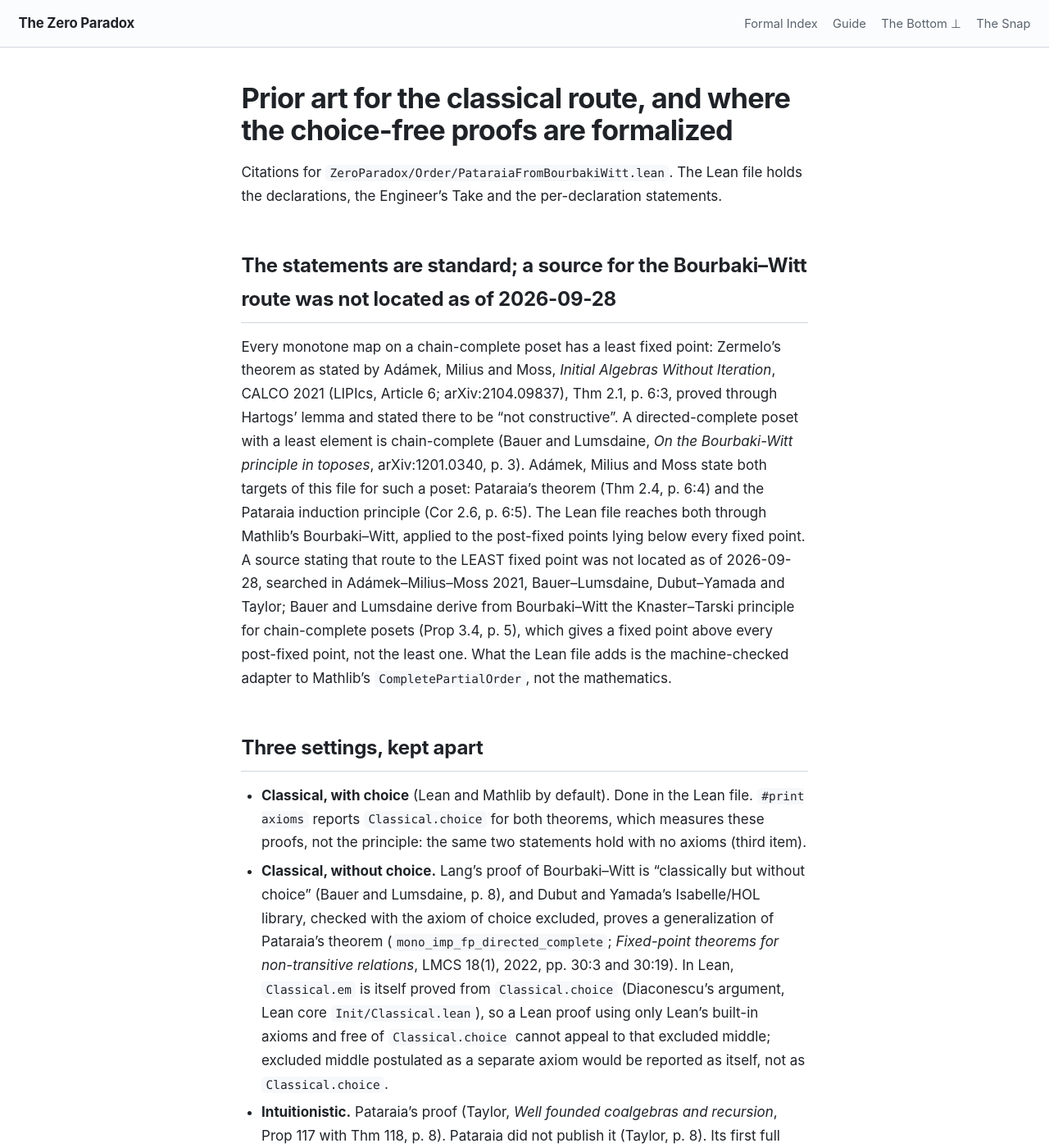
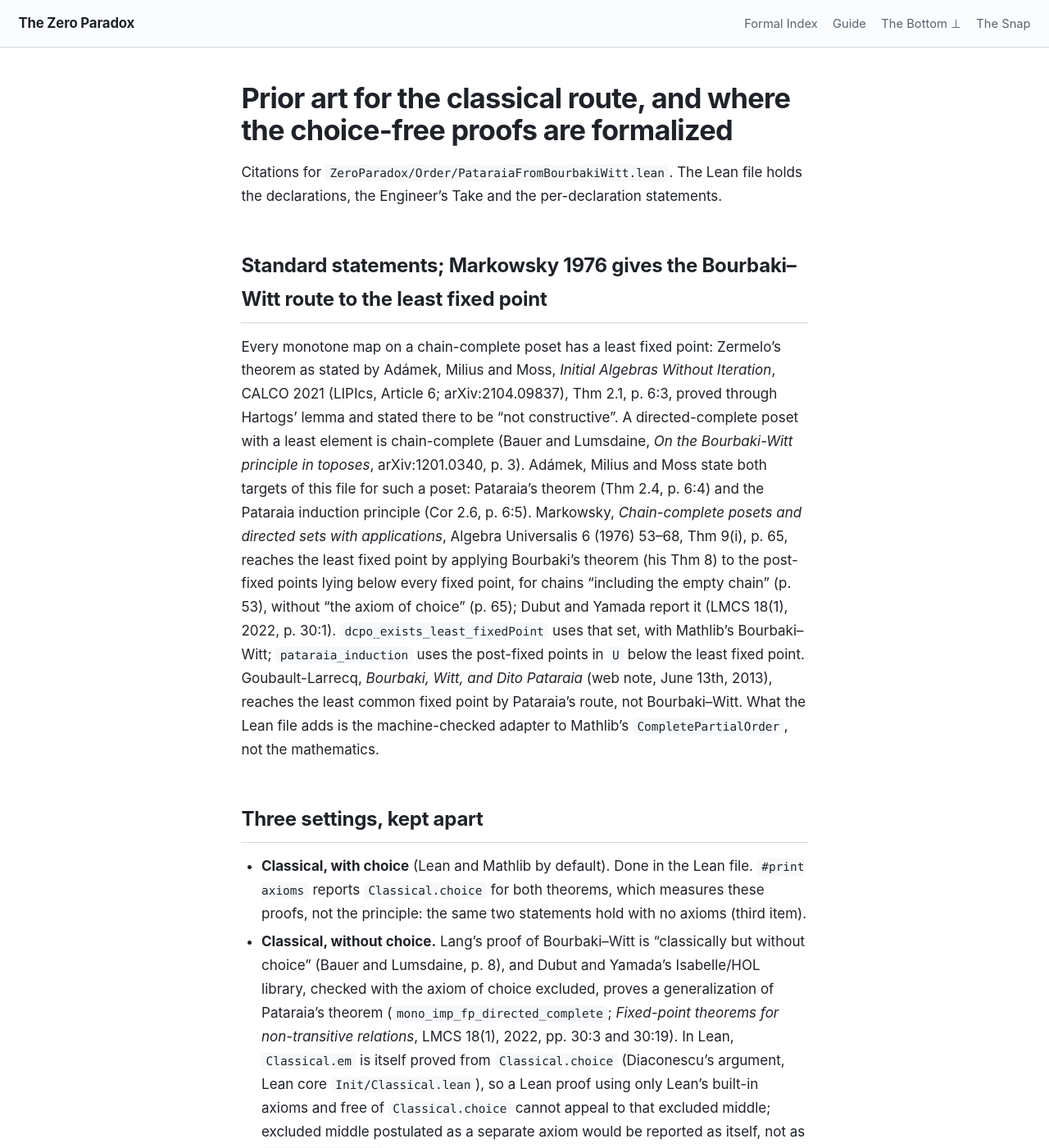
Before and after one commit to timbrigham/ZeroParadox, a Jekyll site: the page built from ZeroParadox/Order/PataraiaFromBourbakiWitt.md, in a window 1280 px wide and 1400 px high. Shown: the whole window at 82% size. Built offline with Jekyll 4.4.1, drawn with Linux system fonts in a browser that asks for light colours; our own code applies the rules of GitHub Pages for plain Markdown files.

Commit message:
Pataraia prior art: credit Markowsky 1976 for the Bourbaki-Witt route
Sources read in full: Markowsky, Chain-complete posets and directed sets
with applications, Algebra Universalis 6 (1976) 53-68 (Thm 9(i), p. 65:
Bourbaki's Thm 8 applied to the post-fixed points below every fixed point
gives the least fixed point, stated there to avoid the axiom of choice);
Goubault-Larrecq, Bourbaki, Witt, and Dito Pataraia (web note, 2013),
which reaches the least common fixed point by Pataraia's route; Dubut and
Yamada LMCS 18(1) p. 30:1, re-checked for its report of Markowsky.

The ride-along .md drops the "not located" negative, credits Markowsky,
and says which set each Lean theorem uses (S for the least fixed point,
W in U for the induction). The ZP-J v1.15 changelog line drops the same
negative (docstring only, register hash synced). Take: the tower climbs
up from below, and epsilon zero is where it meets the pre-fixed points.

Co-Authored-By: Claude Opus 5.5 (1M context) <noreply@anthropic.com>
Claude-Session: https://claude.ai/code/session_01M7PxaZmdYwacRczCRPuVWC

```diff
--- a/ZeroParadox/Order/PataraiaFromBourbakiWitt.md
+++ b/ZeroParadox/Order/PataraiaFromBourbakiWitt.md
@@ -3,7 +3,7 @@
 Citations for `ZeroParadox/Order/PataraiaFromBourbakiWitt.lean`. The Lean file holds the
 declarations, the Engineer's Take and the per-declaration statements.
 
-## The statements are standard; a source for the Bourbaki–Witt route was not located as of 2026-09-28
+## Standard statements; Markowsky 1976 gives the Bourbaki–Witt route to the least fixed point
 
 Every monotone map on a chain-complete poset has a least fixed point: Zermelo's theorem as stated
 by Adámek, Milius and Moss, *Initial Algebras Without Iteration*, CALCO 2021 (LIPIcs, Article 6;
@@ -11,13 +11,15 @@ arXiv:2104.09837), Thm 2.1, p. 6:3, proved through Hartogs' lemma and stated the
 constructive". A directed-complete poset with a least element is chain-complete (Bauer and
 Lumsdaine, *On the Bourbaki-Witt principle in toposes*, arXiv:1201.0340, p. 3). Adámek, Milius and
 Moss state both targets of this file for such a poset: Pataraia's theorem (Thm 2.4, p. 6:4) and
-the Pataraia induction principle (Cor 2.6, p. 6:5). The Lean file reaches both through Mathlib's
-Bourbaki–Witt, applied to the post-fixed points lying below every fixed point. A source stating
-that route to the LEAST fixed point was not located as of 2026-09-28, searched in Adámek–Milius–Moss
-2021, Bauer–Lumsdaine, Dubut–Yamada and Taylor; Bauer and Lumsdaine derive from Bourbaki–Witt the
-Knaster–Tarski principle for chain-complete posets (Prop 3.4, p. 5), which gives a fixed point
-above every post-fixed point, not the least one. What the Lean file adds is the machine-checked
-adapter to Mathlib's `CompletePartialOrder`, not the mathematics.
+the Pataraia induction principle (Cor 2.6, p. 6:5). Markowsky, *Chain-complete posets and directed
+sets with applications*, Algebra Universalis 6 (1976) 53–68, Thm 9(i), p. 65, reaches the least
+fixed point by applying Bourbaki's theorem (his Thm 8) to the post-fixed points lying below every
+fixed point, for chains "including the empty chain" (p. 53), without "the axiom of choice" (p. 65);
+Dubut and Yamada report it (LMCS 18(1), 2022, p. 30:1). `dcpo_exists_least_fixedPoint` uses that
+set, with Mathlib's Bourbaki–Witt; `pataraia_induction` uses the post-fixed points in `U` below the
+least fixed point. Goubault-Larrecq, *Bourbaki, Witt, and Dito Pataraia* (web note, June 13th,
+2013), reaches the least common fixed point by Pataraia's route, not Bourbaki–Witt. What the Lean
+file adds is the machine-checked adapter to Mathlib's `CompletePartialOrder`, not the mathematics.
 
 ## Three settings, kept apart
 
```
Also changed, not shown: register.md (+1 -1 lines), scripts/build_zpj_keystone_addendum.py (+1 -1 lines), 1 other file.
